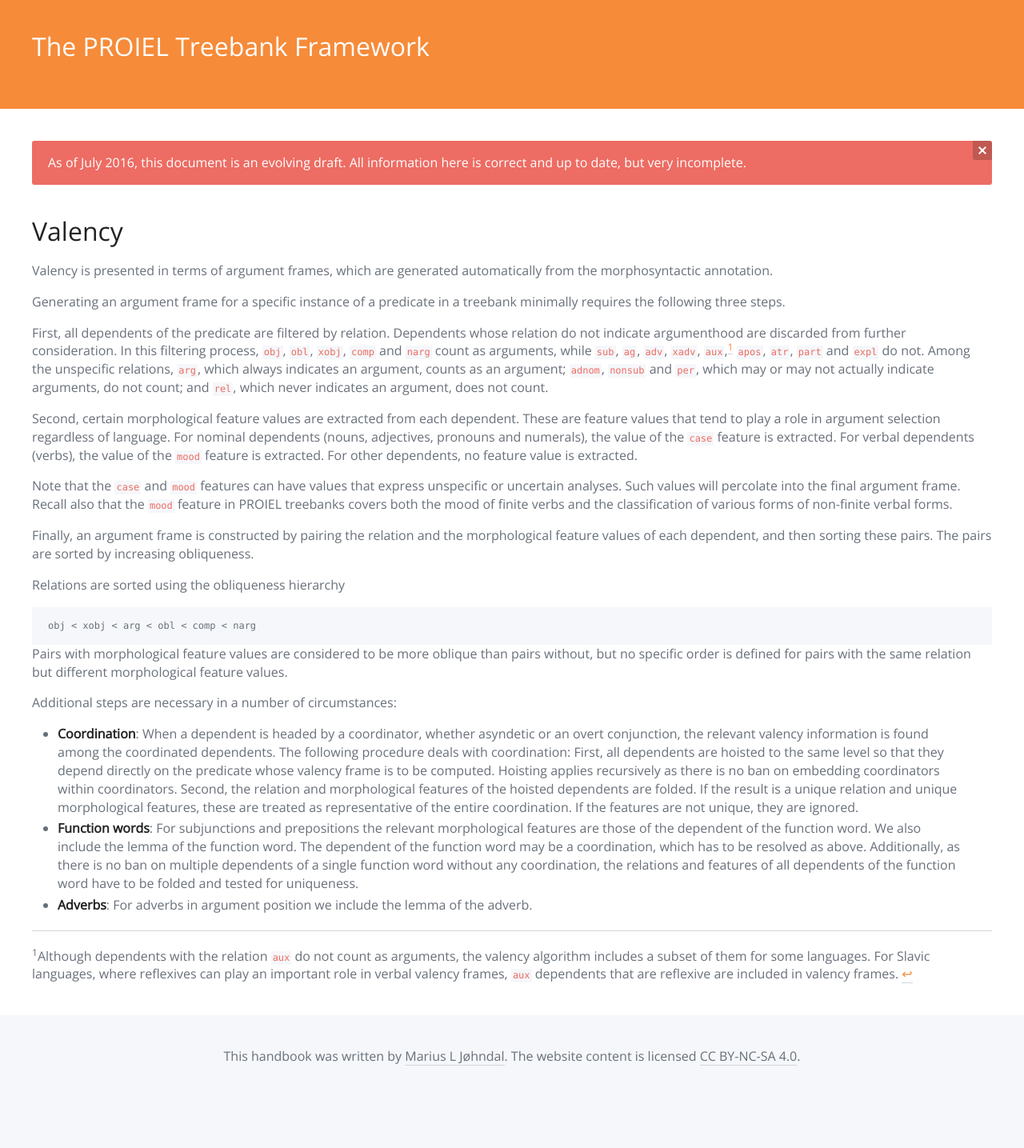
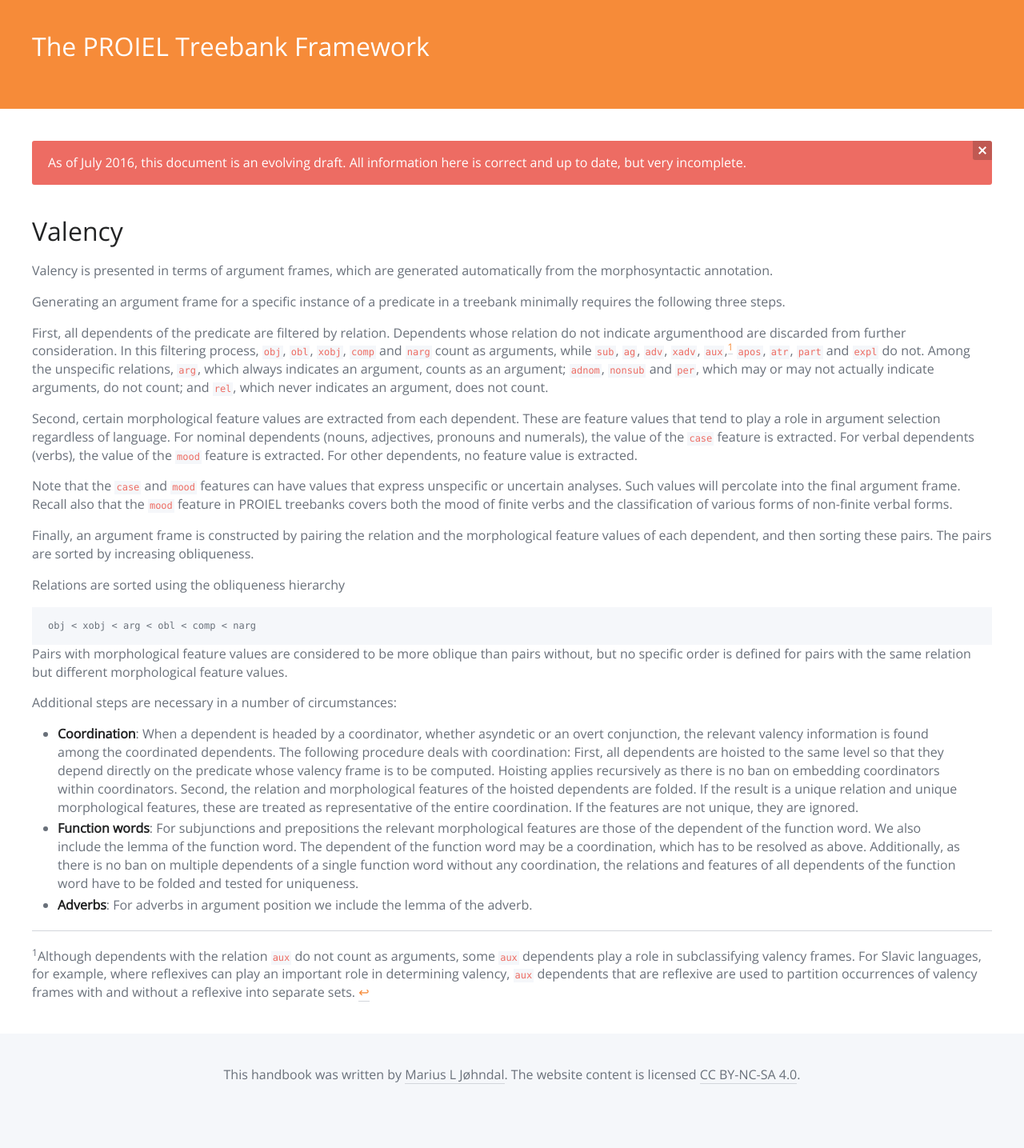
Before and after one commit to proiel/proiel.github.io, a Jekyll site: the page built from handbook/developer/reader.md, in a window 1280 px wide. Shown: the whole page at 80% size. Built offline with Jekyll 4.4.1, drawn with Linux system fonts in a browser that asks for light colours; nearby versions of some CDN libraries; before the commit the page ends 1412 px from its top, so only the background shows below that.

Commit message:
reader: fix footnote

```diff
--- a/handbook/developer/reader.md
+++ b/handbook/developer/reader.md
@@ -38,4 +38,4 @@ Additional steps are necessary in a number of circumstances:
 
 <hr>
 
-<sup id="f1">1</sup>Although dependents with the relation `aux` do not count as arguments, the valency algorithm includes a subset of them for some languages. For Slavic languages, where reflexives can play an important role in verbal valency frames, `aux` dependents that are reflexive are included in valency frames. [↩](#a1)
+<sup id="f1">1</sup>Although dependents with the relation `aux` do not count as arguments, some `aux` dependents play a role in subclassifying valency frames. For Slavic languages, for example, where reflexives can play an important role in determining valency, `aux` dependents that are reflexive are used to partition occurrences of valency frames with and without a reflexive into separate sets. [↩](#a1)
```
